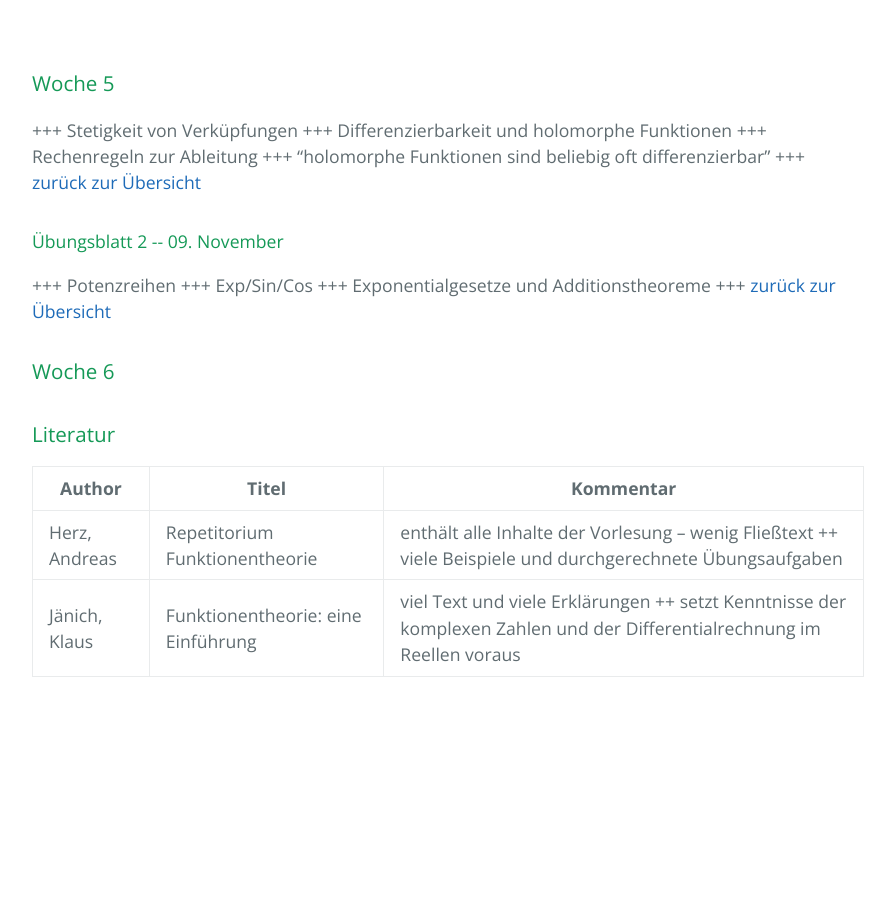
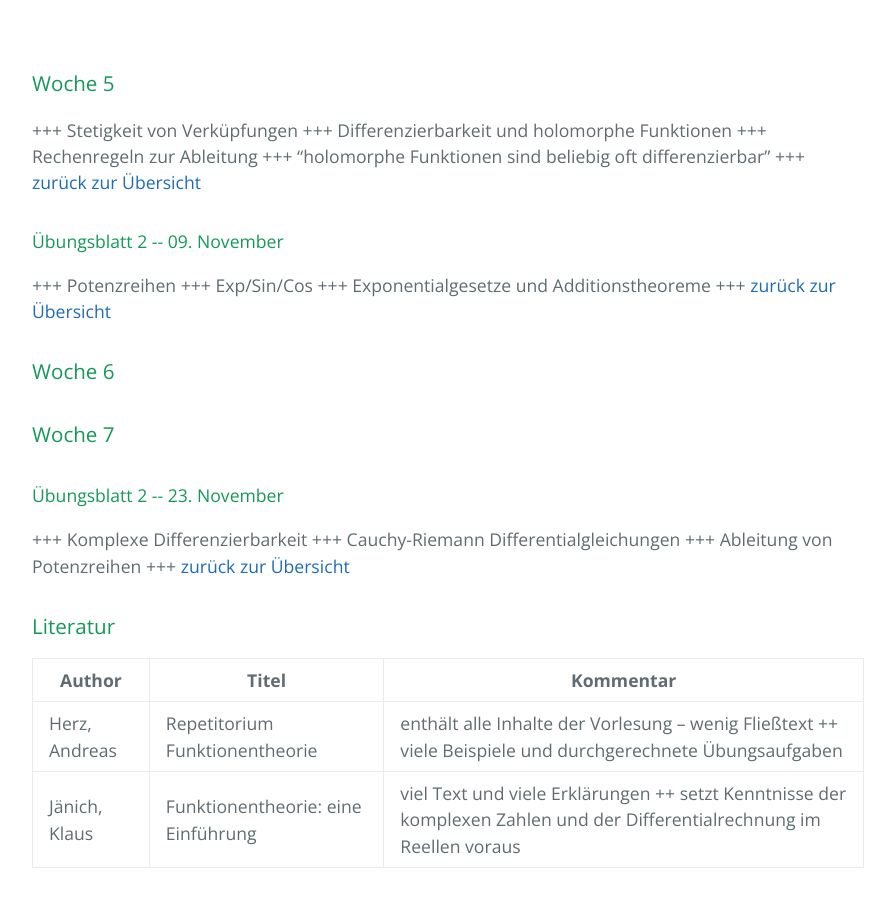
Before and after one commit to highlando/17-funktionentheorie-ovgu, a Jekyll site: the page built from index.md, in a window 1280 px wide and 900 px high, scrolled down 2368 px. Shown: the whole window, without its empty margins (192-1087 px from the left). Built offline with Jekyll 4.4.1, drawn with Linux system fonts in a browser that asks for light colours; emoji names are drawn with the system emoji font; our own code applies the rules of GitHub Pages for plain Markdown files; before the commit the page ends 3077 px from its top, so only the background shows below that.

Commit message:
uebungsblatt 3

```diff
--- a/index.md
+++ b/index.md
@@ -63,6 +63,11 @@ Hier gibt's die grundlegenden und aktuelle Informationen zur Vorlesung *Funktion
 
 ### Woche 6
 
+### Woche 7
+
+<h4 id="exerciseii"> &Uuml;bungsblatt 2 -- 23. November </h4>
++++ Komplexe Differenzierbarkeit +++ Cauchy-Riemann Differentialgleichungen +++ Ableitung von Potenzreihen +++ [zur&uuml;ck zur &Uuml;bersicht](#overview)
+
 ### Literatur
 
 | Author | Titel | Kommentar |
```
Also changed, not shown: 1 other file.
